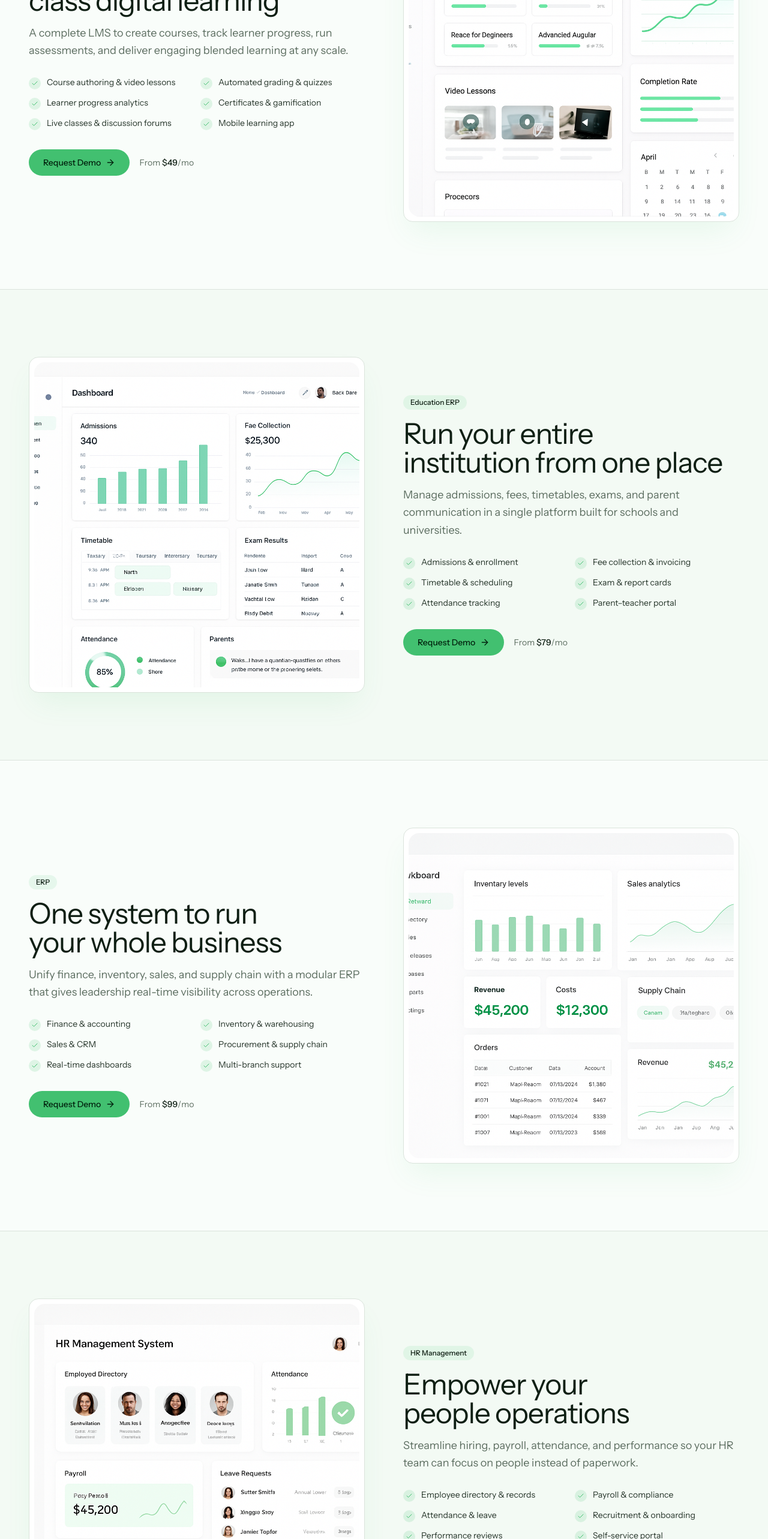
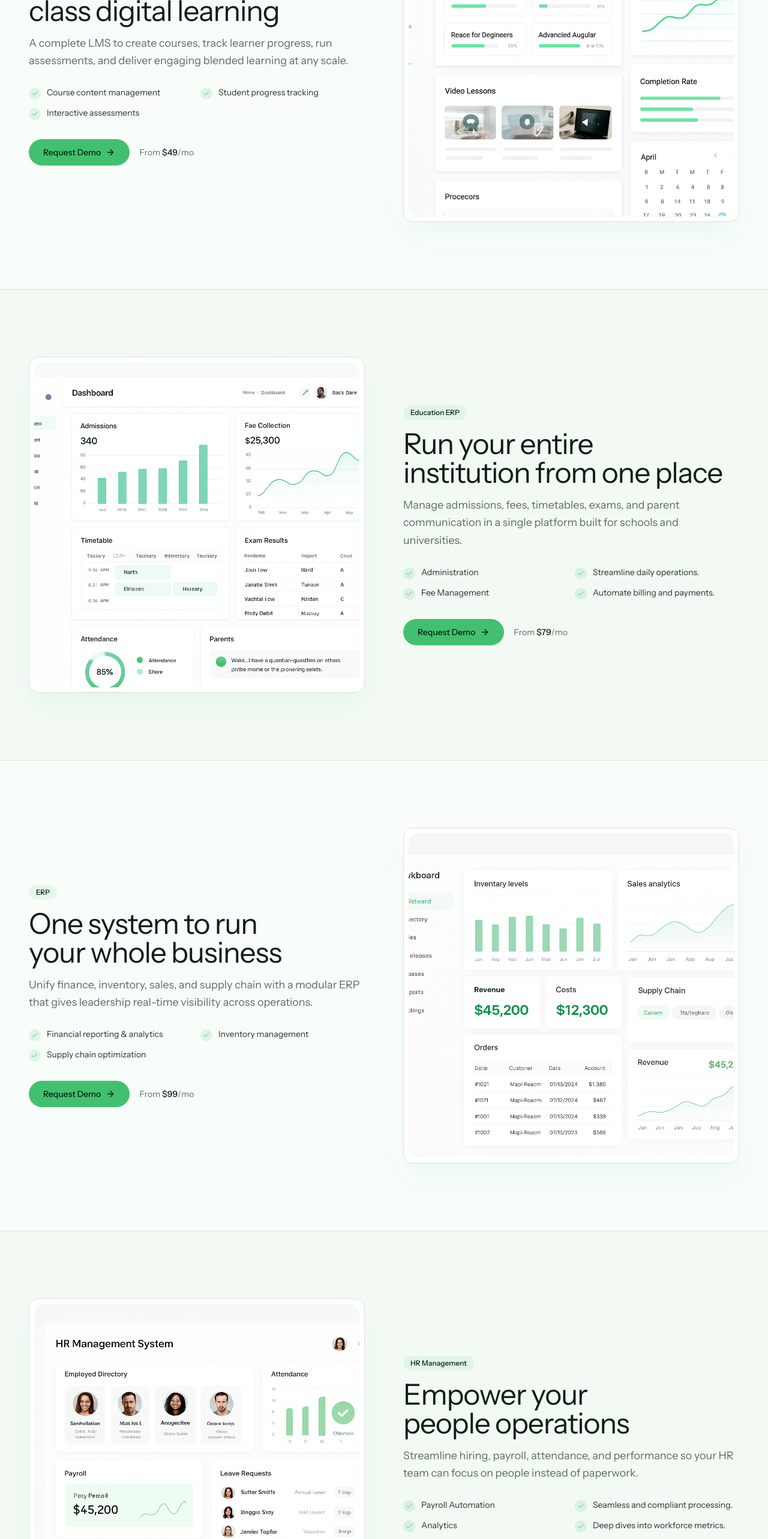
Before and after one commit to Mehariwamlake/techvision-home, a Next.js app: page /solutions in a window 1280 px wide. Shown: the part 860-3426 px from the top of the page at 60% size. Built offline with nearby package versions, Linux system fonts and the light colour scheme.

Commit message:
refactor(solutions): use local product content for Solutions page

```diff
--- a/components/solutions/product-sections.tsx
+++ b/components/solutions/product-sections.tsx
@@ -1,12 +1,11 @@
 import Image from "next/image";
 import Link from "next/link";
 import { Check, ArrowRight } from "lucide-react";
-import { products } from "@/lib/site-data";
-
+import { solutionsProducts } from "./solutions-content";
 export function ProductSections() {
   return (
     <div className="relative">
-      {products.map((product, idx) => {
+      {solutionsProducts.map((product, idx) => {
         const reversed = idx % 2 === 1;
         return (
           <section
@@ -37,7 +36,9 @@ export function ProductSections() {
                         <span className="mt-0.5 flex h-5 w-5 shrink-0 items-center justify-center rounded-full bg-primary/15">
                           <Check className="h-3 w-3 text-primary" />
                         </span>
-                        <span className="text-sm text-foreground/90">{feature}</span>
+                        <span className="text-sm text-foreground/90">
+                          {feature}
+                        </span>
                       </li>
                     ))}
                   </ul>
@@ -52,7 +53,10 @@ export function ProductSections() {
                     </Link>
                     <span className="text-sm text-muted-foreground">
                       From{" "}
-                      <span className="font-medium text-foreground">${product.startingPrice}</span>/mo
+                      <span className="font-medium text-foreground">
+                        ${product.startingPrice}
+                      </span>
+                      /mo
                     </span>
                   </div>
                 </div>
--- /dev/null
+++ b/components/solutions/solutions-content.ts
@@ -0,0 +1,78 @@
+// Solutions page copy of the product data to match with figma design
+
+export type Product = {
+  slug: string;
+  name: string;
+  short: string;
+  tagline: string;
+  description: string;
+  image: string;
+  features: string[];
+  startingPrice: number;
+};
+
+export const solutionsProducts: Product[] = [
+  {
+    slug: "lms",
+    name: "Learning Management System",
+    short: "LMS",
+    tagline: "Deliver world-class digital learning",
+    description:
+      "A complete LMS to create courses, track learner progress, run assessments, and deliver engaging blended learning at any scale.",
+    image: "/dashboards/lms-dashboard.png",
+    features: [
+      "Course content management",
+      "Student progress tracking",
+      "Interactive assessments",
+    ],
+    startingPrice: 49,
+  },
+  {
+    slug: "education-erp",
+    name: "Education ERP",
+    short: "Education ERP",
+    tagline: "Run your entire institution from one place",
+    description:
+      "Manage admissions, fees, timetables, exams, and parent communication in a single platform built for schools and universities.",
+    image: "/dashboards/education-erp-dashboard.png",
+    features: [
+      // TODO: replace with the Figma text
+      "Administration",
+      "Streamline daily operations.",
+      "Fee Management",
+      "Automate billing and payments.",
+    ],
+    startingPrice: 79,
+  },
+  {
+    slug: "erp",
+    name: "ERP System",
+    short: "ERP",
+    tagline: "One system to run your whole business",
+    description:
+      "Unify finance, inventory, sales, and supply chain with a modular ERP that gives leadership real-time visibility across operations.",
+    image: "/dashboards/erp-dashboard.png",
+    features: [
+      "Financial reporting & analytics",
+      "Inventory management",
+      "Supply chain optimization",
+    ],
+    startingPrice: 99,
+  },
+  {
+    slug: "hr",
+    name: "HR Management System",
+    short: "HR Management",
+    tagline: "Empower your people operations",
+    description:
+      "Streamline hiring, payroll, attendance, and performance so your HR team can focus on people instead of paperwork.",
+    image: "/dashboards/hr-dashboard.png",
+    features: [
+      "Payroll Automation",
+      "Seamless and compliant processing.",
+      "Analytics",
+      "Deep dives into workforce metrics.",
+    ],
+    startingPrice: 59,
+  },
+];
```
